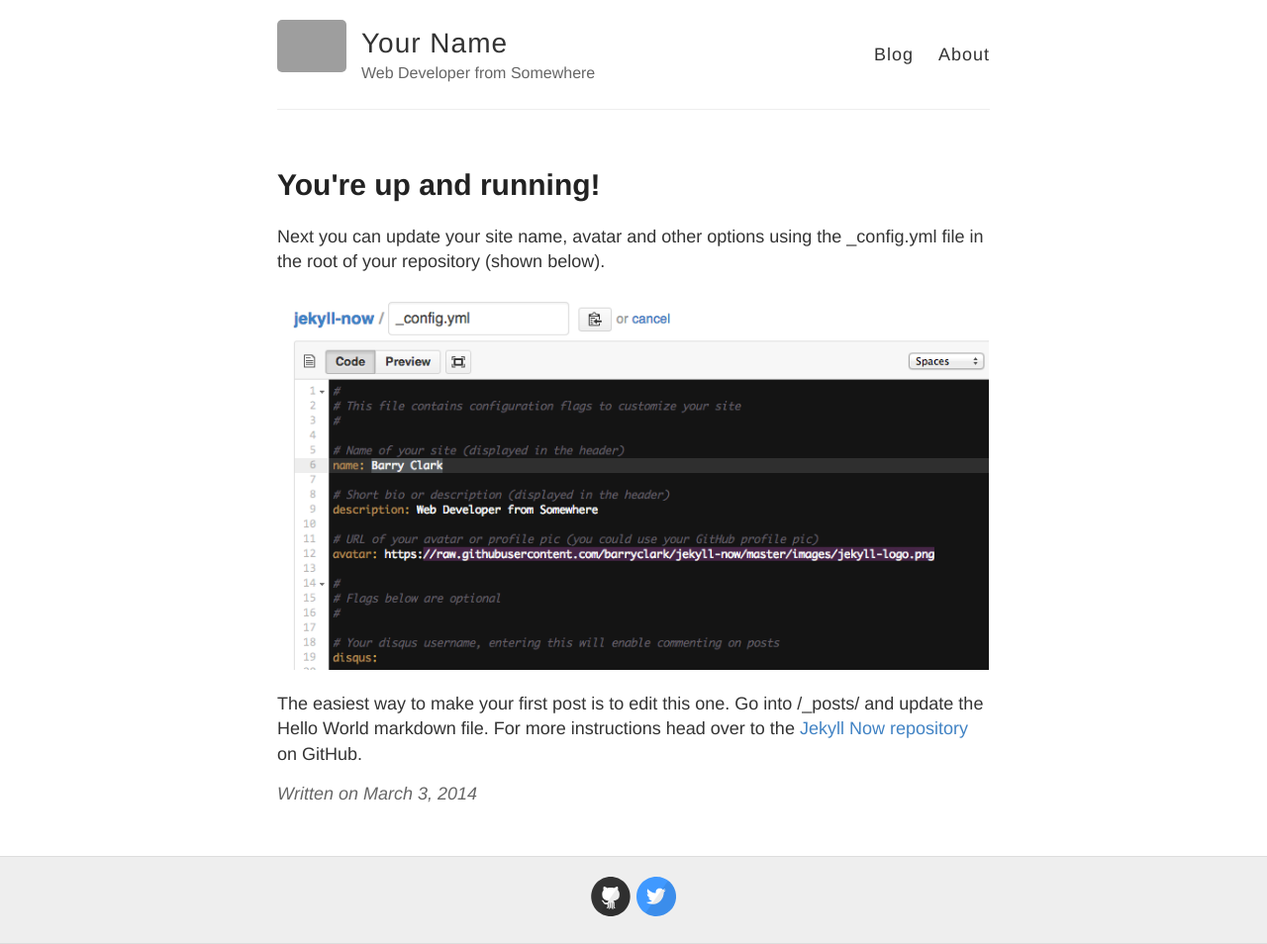
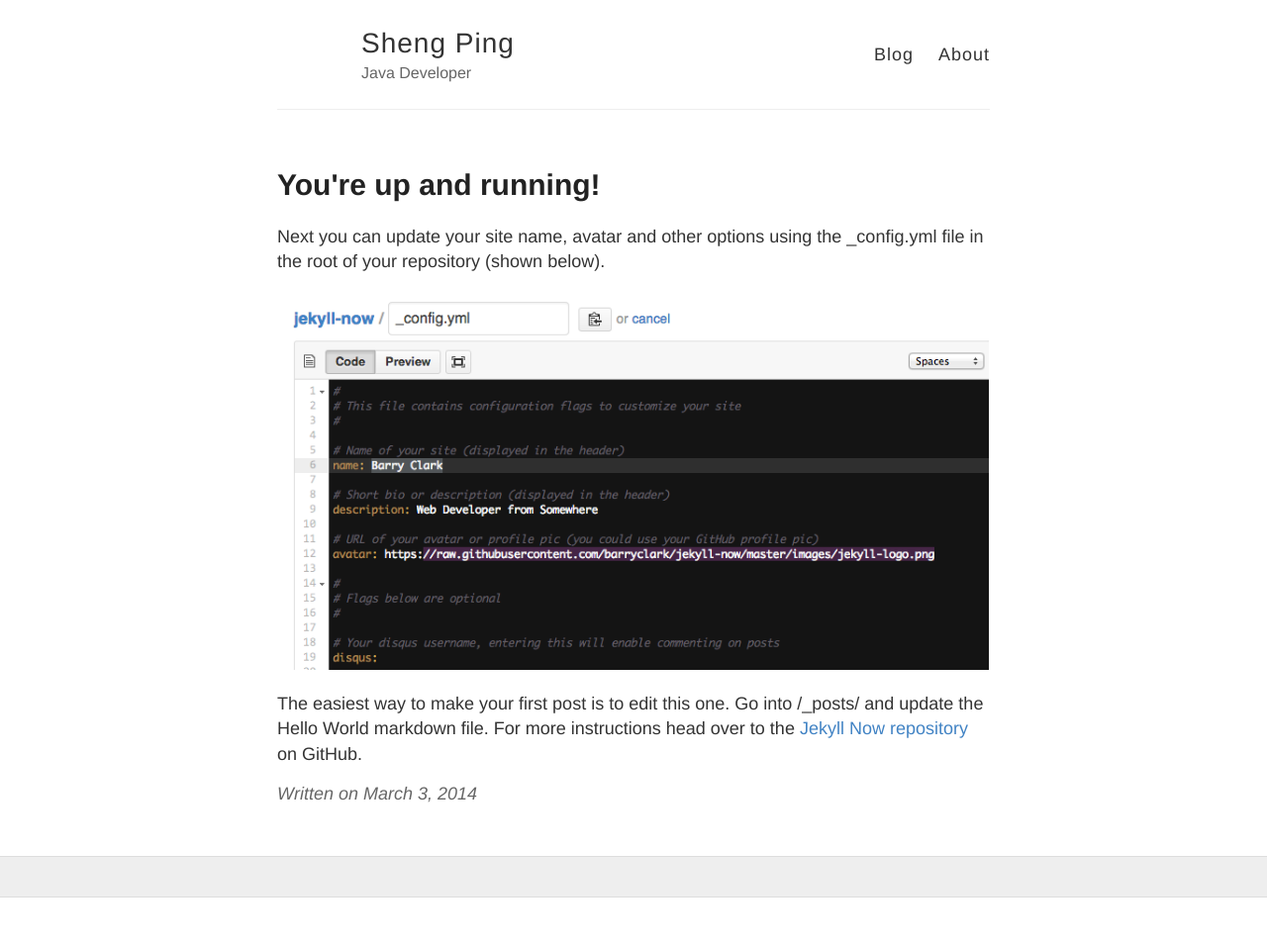
Before and after one commit to shengpingwu/shengpingwu.github.io, a Jekyll site: the page built from _posts/2014-3-3-Hello-World.md, in a window 1280 px wide. Shown: the whole page at 99% size. Built offline with Jekyll 4.4.1, drawn with Linux system fonts in a browser that asks for light colours; after the commit the page ends 907 px from its top, so only the background shows below that; grey boxes are pictures that could not be loaded.

Commit message:
Update _config.yml

```diff
--- a/_config.yml
+++ b/_config.yml
@@ -3,13 +3,13 @@
 #
 
 # Name of your site (displayed in the header)
-name: Your Name
+name: Sheng Ping
 
 # Short bio or description (displayed in the header)
-description: Web Developer from Somewhere
+description: Java Developer
 
 # URL of your avatar or profile pic (you could use your GitHub profile pic)
-avatar: https://raw.githubusercontent.com/barryclark/jekyll-now/master/images/jekyll-logo.png
+avatar:
 
 #
 # Flags below are optional
@@ -21,12 +21,12 @@
   email:
   facebook:
   flickr:
-  github: barryclark/jekyll-now
+  github:
   instagram:
   linkedin:
   pinterest:
   rss: # just type anything here for a working RSS icon
-  twitter: jekyllrb
+  twitter:
   stackoverflow: # your stackoverflow profile, e.g. "users/50476/bart-kiers"
   youtube: # channel/<your_long_string> or user/<user-name>
   googleplus: # anything in your profile username that comes after plus.google.com/
@@ -41,7 +41,7 @@
 
 # Your website URL (e.g. http://barryclark.github.io or http://www.barryclark.co)
 # Used for Sitemap.xml and your RSS feed
-url:
+url: https://shengpingwu.github.io/
 
 # If you're hosting your site at a Project repository on GitHub pages
 # (http://yourusername.github.io/repository-name)
```
